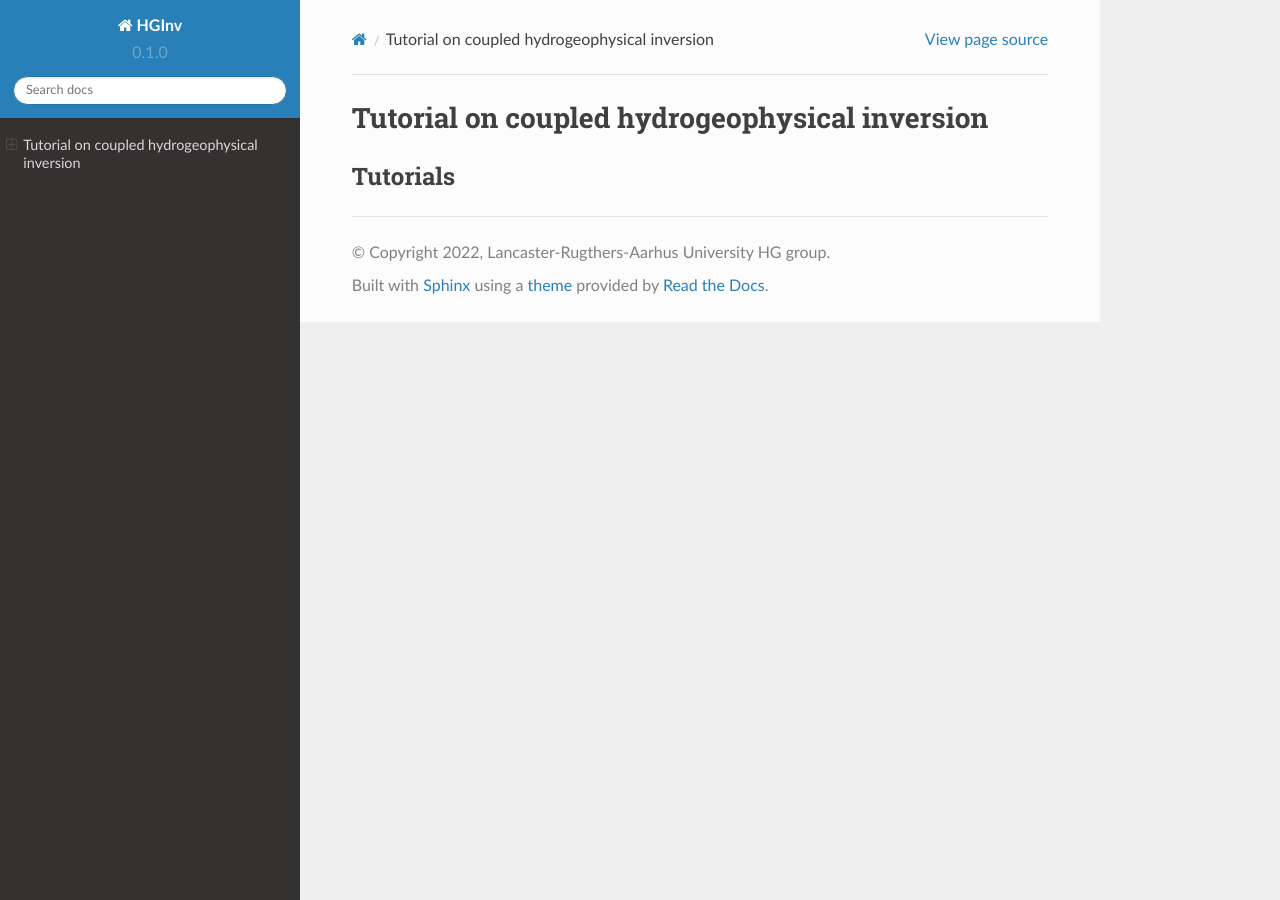
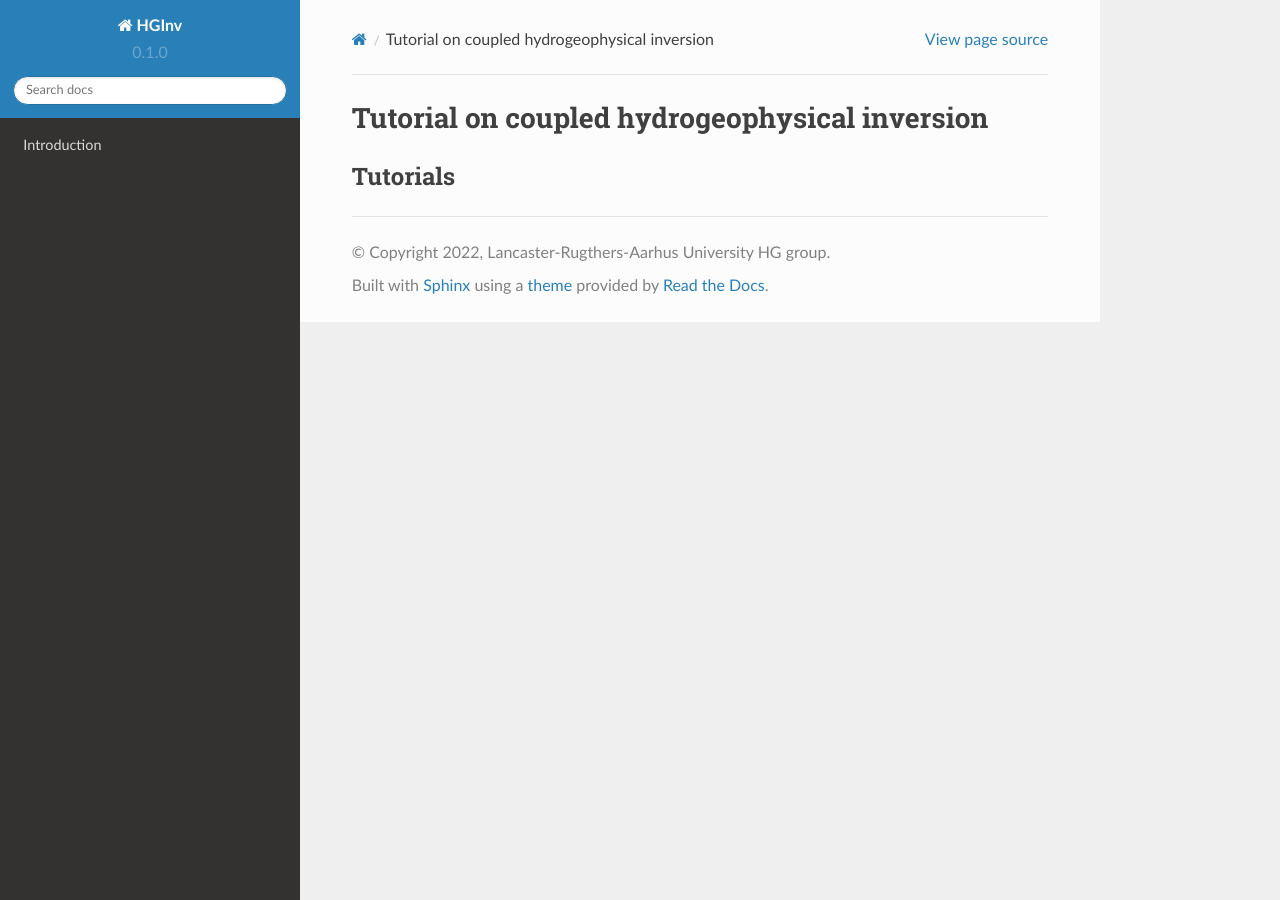
Before and after one commit to LineMeldgaardMadsen/HGInv_tutorial, a Sphinx documentation site: the page built from docs/source/Tutorials.rst, in a window 1280 px wide. Built offline with Sphinx 7.4.7 and the Read the Docs theme 2.0.0, drawn with Linux system fonts in a browser that asks for light colours; pages that are not in the unit, such as notebooks, are missing from menus.

Commit message:
Update index.rst

```diff
--- a/docs/source/index.rst
+++ b/docs/source/index.rst
@@ -29,5 +29,6 @@ Contents
 
 .. toctree::
 
-   usage
-   api
+   Introduction
+   Theory
+   Example1
```
